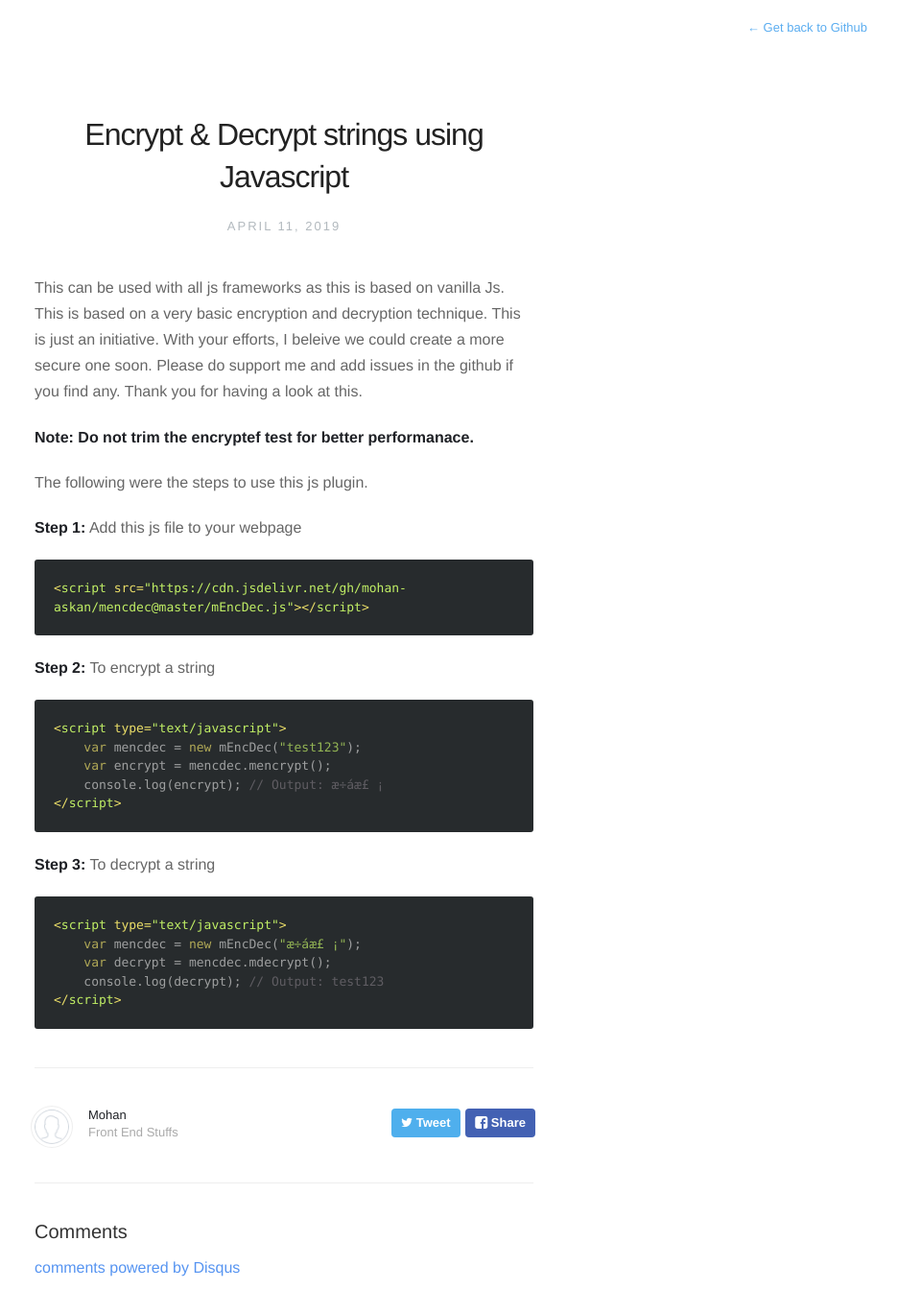
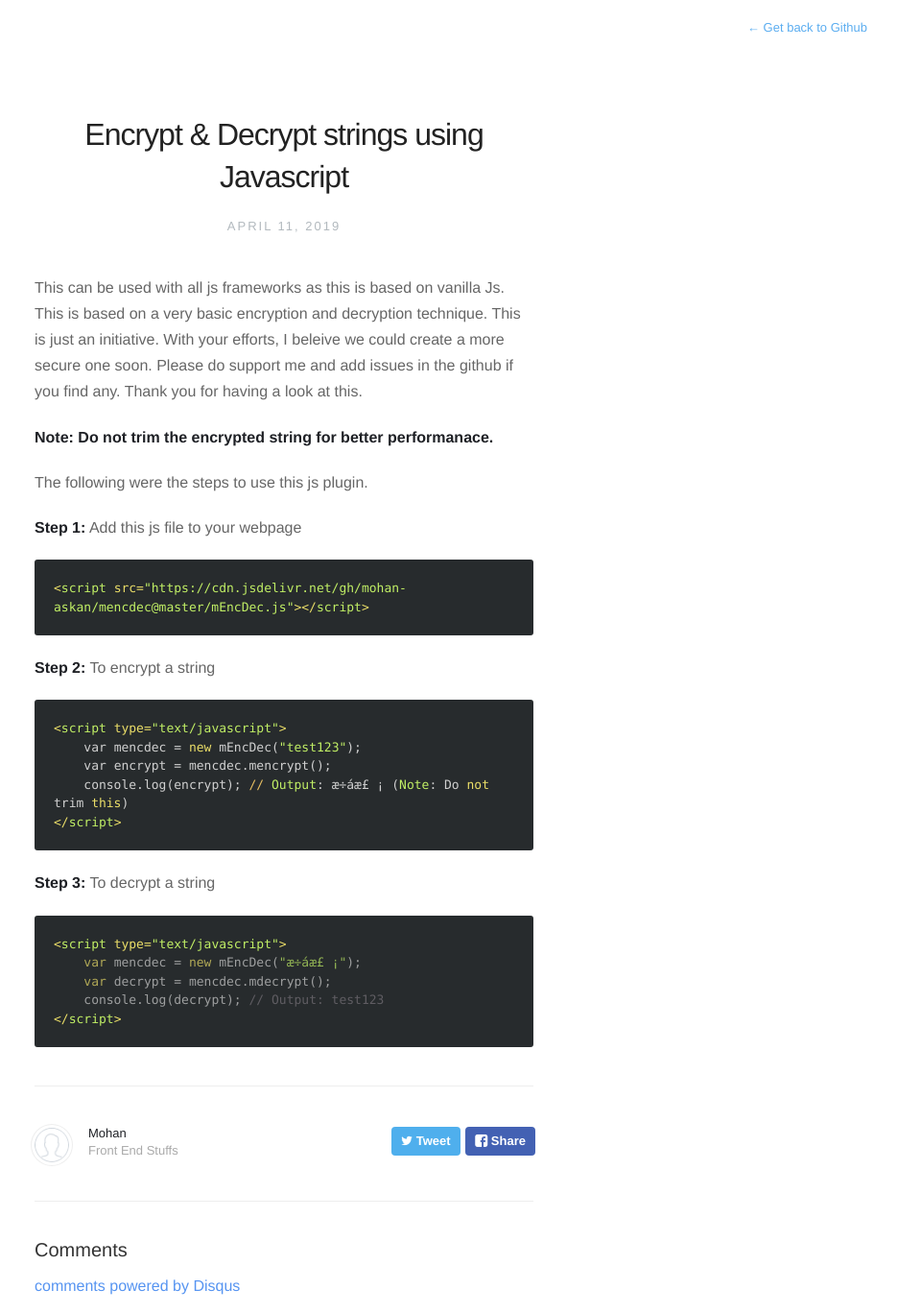
Before and after one commit to mohan-askan/mEncDec, a Jekyll site: the page built from index.html, in a window 1280 px wide. Shown: the whole page at 96% size, without its empty margins (344-1279 px from the left). Built offline with Jekyll 4.4.1, drawn with Linux system fonts in a browser that asks for light colours; nearby versions of some CDN libraries; the list of posts is cut into pages by our own code; comment, search, counter and statistics services are not loaded.

Commit message:
Update index.html

```diff
--- a/index.html
+++ b/index.html
@@ -6,7 +6,7 @@ description: Encryption & Decryption in Vanilla JS
 ---
 
 <p>This can be used with all js frameworks as this is based on vanilla Js. This is based on a very basic encryption and decryption technique. This is just an initiative. With your efforts, I beleive we could create a more secure one soon. Please do support me and add issues in the github if you find any. Thank you for having a look at this.</p>
-<p><b>Note: Do not trim the encryptef test for better performanace.</b></p>
+<p><b>Note: Do not trim the encrypted string for better performanace.</b></p>
 <p>The following were the steps to use this js plugin.</p>
 <p><b>Step 1:</b> Add this js file to your webpage</p>
 
@@ -20,7 +20,7 @@ description: Encryption & Decryption in Vanilla JS
 <script type="text/javascript">
     var mencdec = new mEncDec("test123");
     var encrypt = mencdec.mencrypt();
-    console.log(encrypt); // Output: æ÷áæ£ ¡
+    console.log(encrypt); // Output: æ÷áæ£ ¡ (Note: Do not trim this)
 </script>
 {% endhighlight %}
 
```
